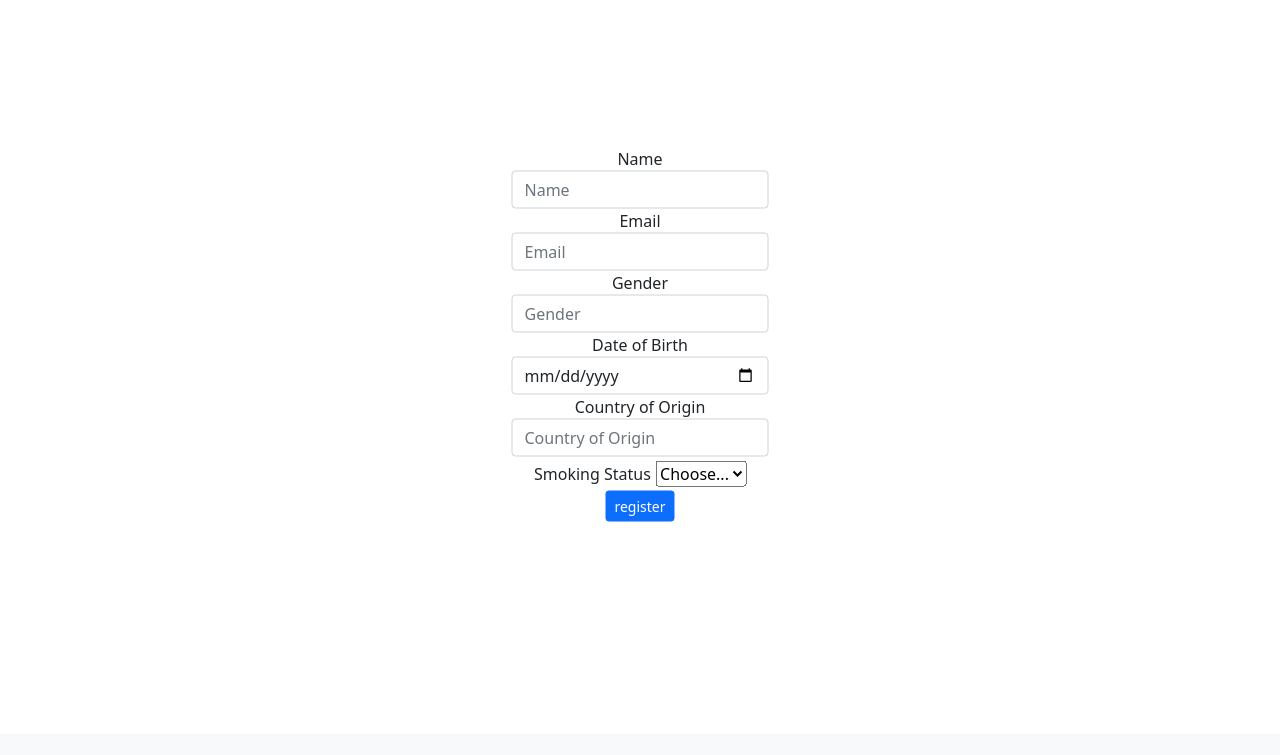
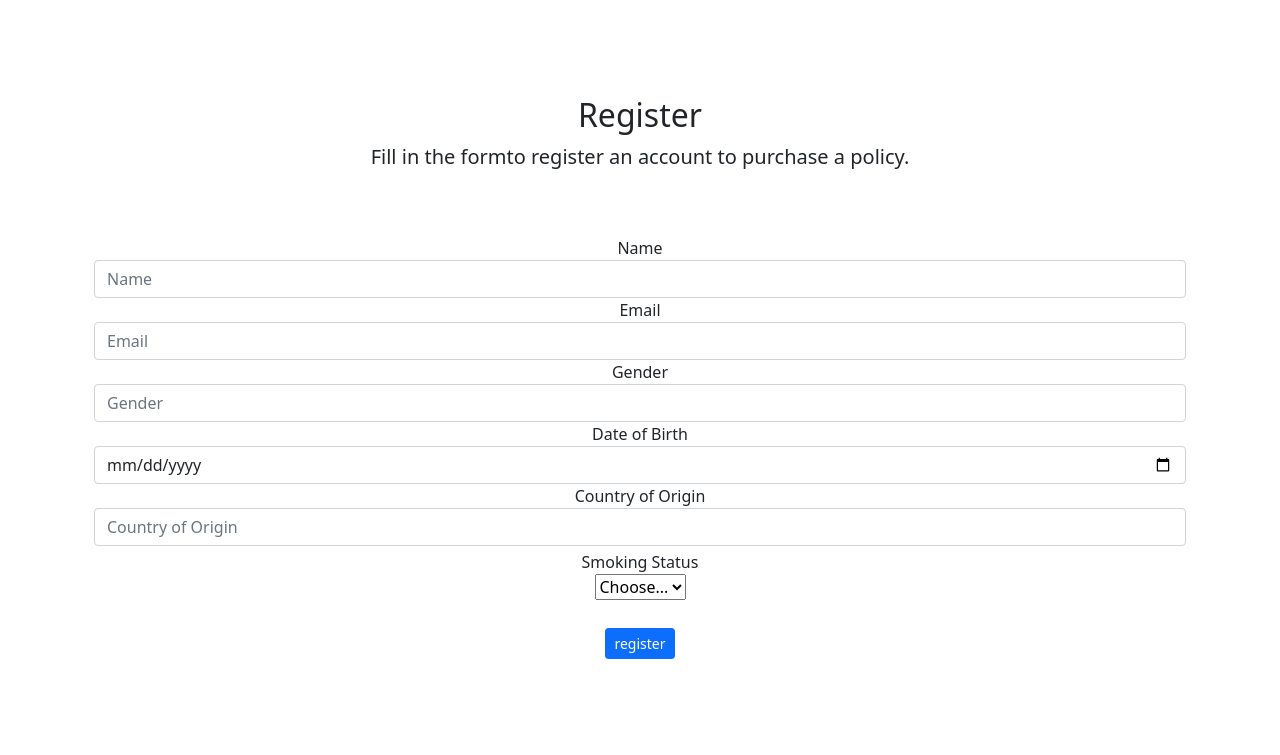
Before and after one commit to DataMeshPoC/Customer, a Flask app: page /register in a window 1280 px wide. Shown: the part 66-821 px from the top of the page. Before the commit the page ends 588 px from the top, so only its background shows below. Run offline with Flask 2, Linux system fonts and the light colour scheme; some libraries are stand-ins or nearby versions.

Commit message:
fixed spacing and container

```diff
--- a/templates/register.html
+++ b/templates/register.html
@@ -5,9 +5,13 @@
 {% endblock %}
 
 {% block main %}
+<div class="py-5 text-center">
+  <h2>Register</h2>
+  <p class="lead">Fill in the formto register an account to purchase a policy. </p>
+</div>
     <form action="/register" method="post">
-        <form>
-          <div class= "position-absolute top-50 start-50 translate-middle">
+      <div class="container" id="first_div">
+        <div class="row justify-content-center">
             <div class="form-group">
               <label for="Name">Name</label>
               <input type="text" class="form-control" id="name" name="name" placeholder="Name">
@@ -31,6 +35,7 @@
                 <div class="form-row align-items-center">
                   <div class="col-auto my-1">
                     <label class="mr-sm-2 sr-only" for="smoking_status">Smoking Status</label>
+                    <br>
                     <select class="custom-select mr-sm-2" id="smoking_status" name="smoking_status" placeholder="Smoking Status">
                       <option selected>Choose...</option>
                       <option value="1">Yes</option>
@@ -38,7 +43,8 @@
                     </select>
                   </div>
                 </div>
-
+        </div>
+        <br>
         <button class="btn btn-primary btn-sm" type="submit">register</button>
       </div>
     </form>
```
